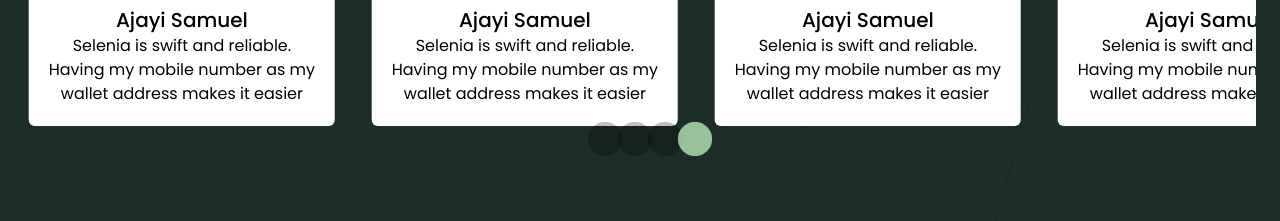
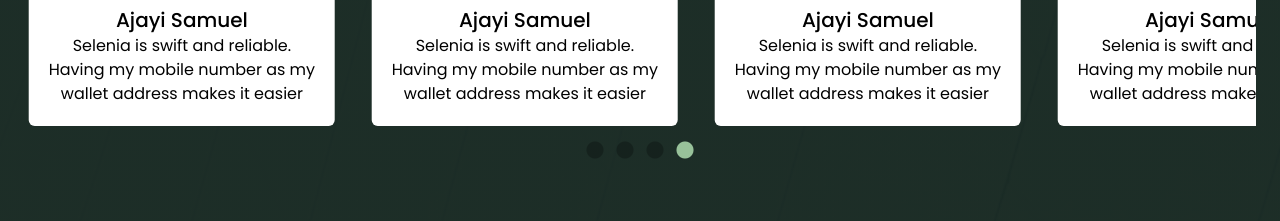
Before and after one commit to KingMusawir/selenia, a React (Vite) app: page / in a window 1280 px wide. Shown: the part 3460-3681 px from the top of the page. Built offline with nearby package versions, Linux system fonts and the light colour scheme; no server answers.

Commit message:
Update CoinSlick.css

```diff
--- a/src/components/coinCard/CoinSlick.css
+++ b/src/components/coinCard/CoinSlick.css
@@ -1,5 +1,6 @@
 .slick-dots li button:before {
-  font-size: 40px;
+  padding-top: 10px;
+  font-size: 20px;
 }
 .slick-dots li.slick-active button:before {
   opacity: 0.75;
```
